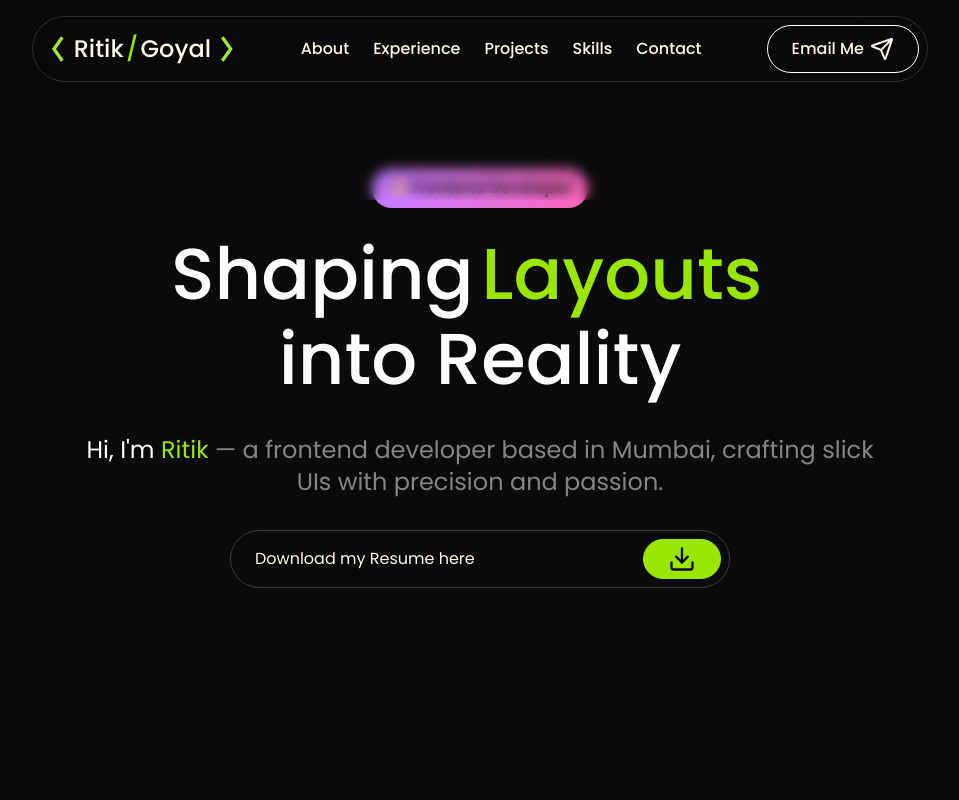
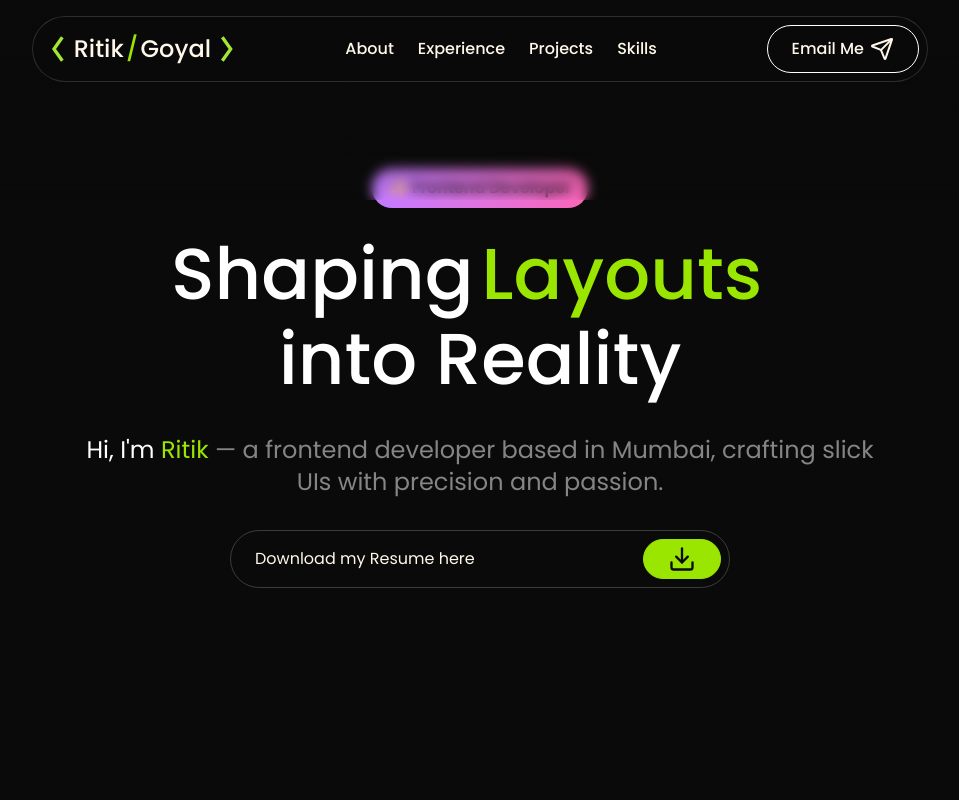
Before and after one commit to goyalritik-rg/portfolio, a Next.js app: page / in a window 1280 px wide. Shown: the top 800 px of the page, without its empty margins (160-1119 px from the left). Built offline with nearby package versions, Linux system fonts and the light colour scheme.

Commit message:
navbar changes

```diff
--- a/src/components/Navbar.js
+++ b/src/components/Navbar.js
@@ -12,7 +12,6 @@ const navLinks = [
   { label: "Experience", id: "experience" },
   { label: "Projects", id: "projects" },
   { label: "Skills", id: "skills" },
-  { label: "Contact", id: "contact" },
 ];
 
 const Navbar = () => {
```
